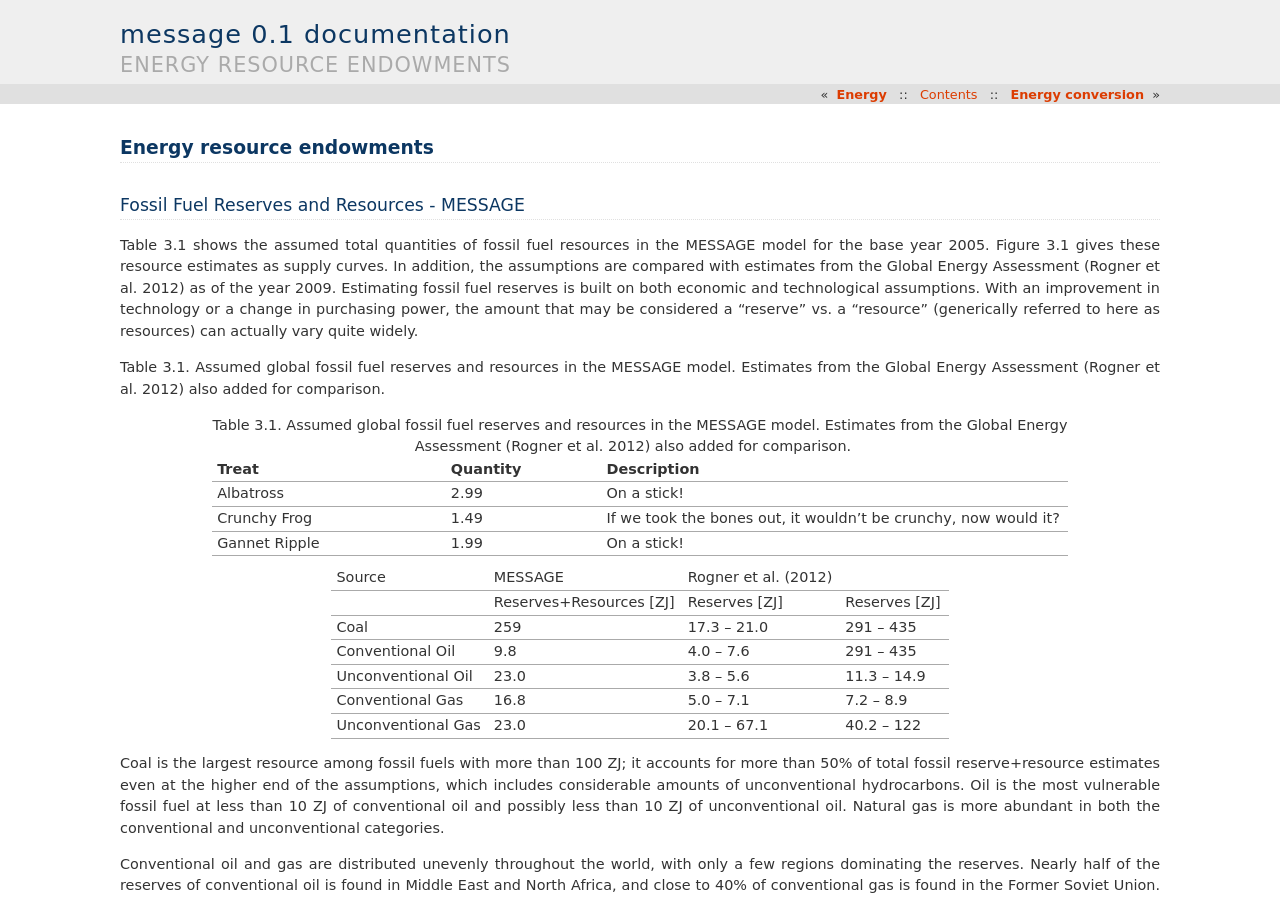
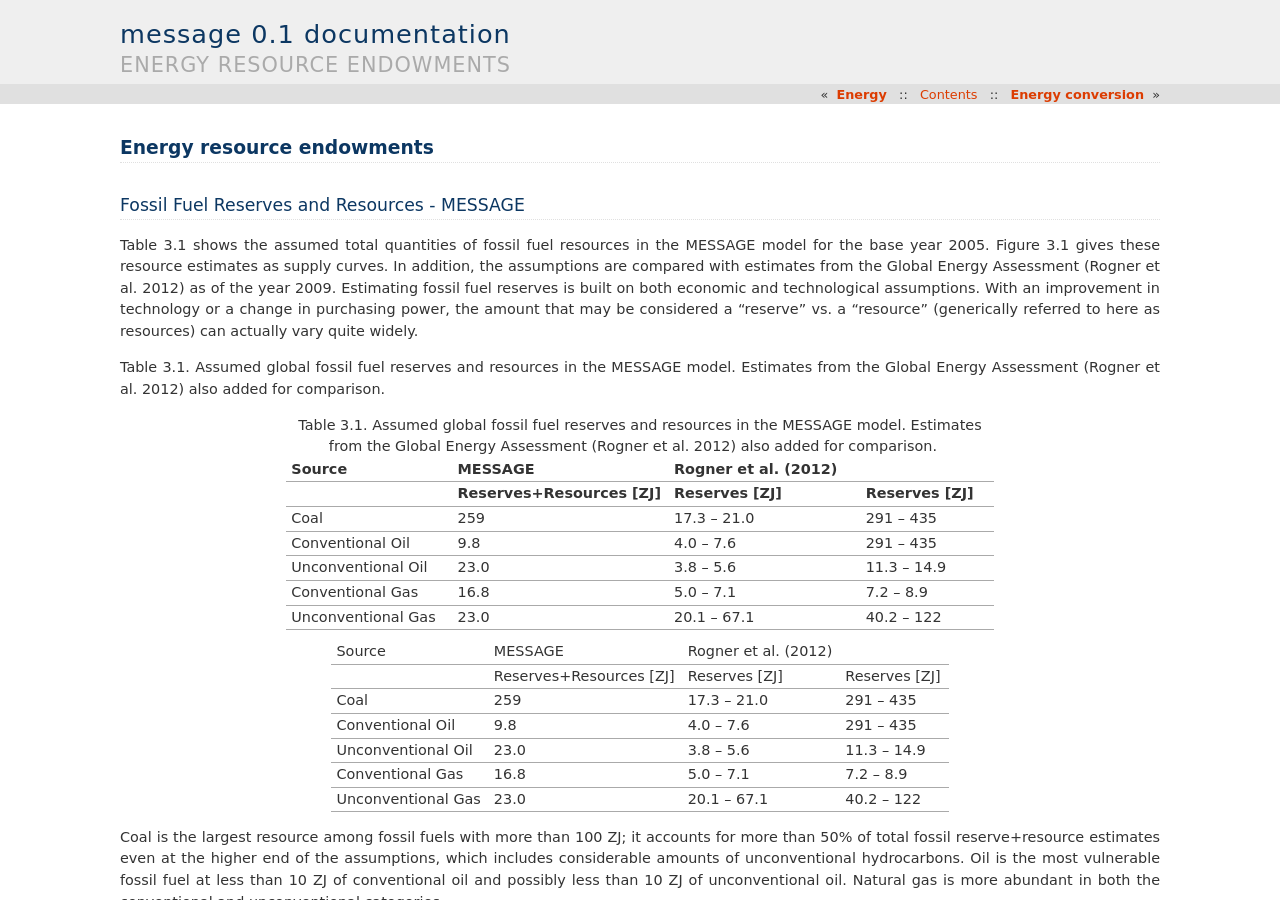
Before and after one commit to yiyi1991/message-ix-models, a Sphinx documentation site: the page built from doc/global/source/message_globiom/energy/resource.rst, in a window 1280 px wide and 900 px high. Built offline with Sphinx 7.4.7, drawn with Linux system fonts in a browser that asks for light colours.

Commit message:
Update resource.rst

```diff
--- a/doc/global/source/message_globiom/energy/resource.rst
+++ b/doc/global/source/message_globiom/energy/resource.rst
@@ -7,23 +7,37 @@ Table 3.1 shows the assumed total quantities of fossil fuel resources in the MES
 Table 3.1.  Assumed global fossil fuel reserves and resources in the MESSAGE model. Estimates from the Global Energy Assessment (Rogner et al. 2012) also added for comparison.
 
 .. list-table:: Table 3.1. Assumed global fossil fuel reserves and resources in the MESSAGE model. Estimates from the Global Energy Assessment (Rogner et al. 2012) also added for comparison.
-   :widths: 15 10 30
-   :header-rows: 1
+   :widths: 20 26 23 16
+   :header-rows: 2
 
-   * - Treat
-     - Quantity
-     - Description
-   * - Albatross
-     - 2.99
-     - On a stick!
-   * - Crunchy Frog
-     - 1.49
-     - If we took the bones out, it wouldn't be
-       crunchy, now would it?
-   * - Gannet Ripple
-     - 1.99
-     - On a stick!
-
+   * - Source
+     - MESSAGE
+     - Rogner et al. (2012)
+     -
+   * -
+     - Reserves+Resources [ZJ]
+     - Reserves [ZJ]
+     - Reserves [ZJ]
+   * - Coal
+     - 259
+     - 17.3 – 21.0
+     - 291 – 435
+   * - Conventional Oil
+     - 9.8
+     - 4.0 – 7.6
+     - 291 – 435
+   * - Unconventional Oil
+     - 23.0
+     - 3.8 – 5.6
+     - 11.3 – 14.9
+   * - Conventional Gas
+     - 16.8
+     - 5.0 – 7.1
+     - 7.2 – 8.9
+   * - Unconventional Gas
+     - 23.0
+     - 20.1 – 67.1
+     - 40.2 – 122
 
 +--------------------+--------------------------+-----------------------+----------------+
 | Source             | MESSAGE                  | Rogner et al. (2012)  |                |
```
